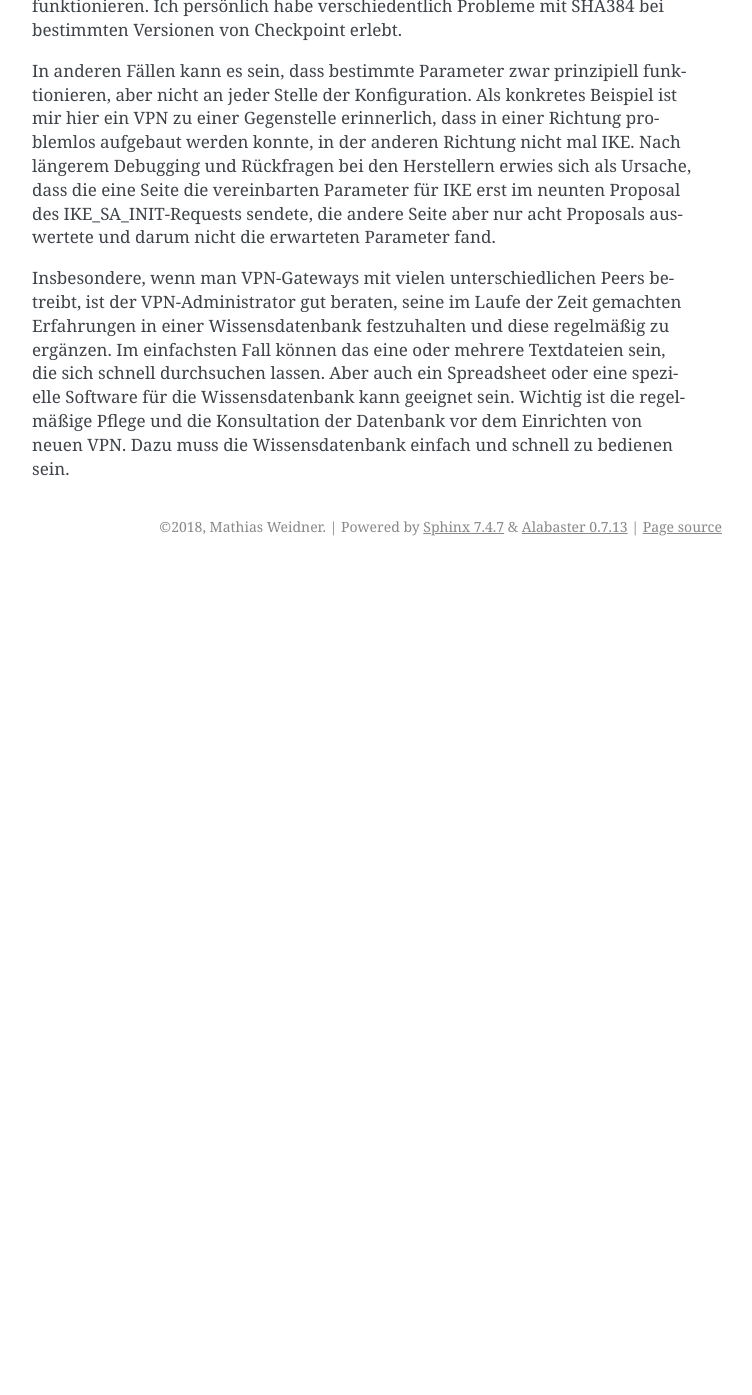
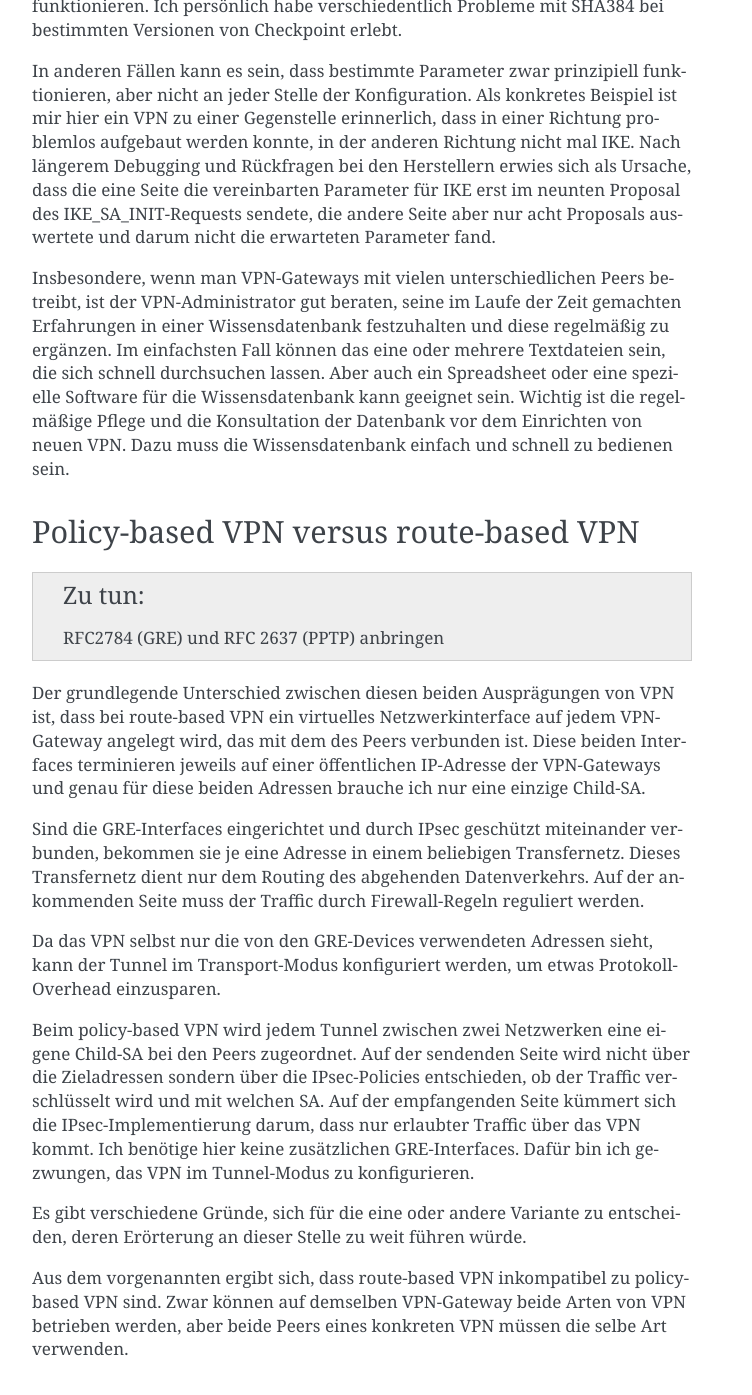
Before and after one commit to matwei-books/Fehlersuche-bei-IPsec-VPN-mit-IKEv2, a Sphinx documentation site: the page built from source/fehler/ursachen.rst, in a window 1280 px wide and 1400 px high, scrolled down 10183 px. Shown: the top 1395 px of the window, without its empty margins (388-1140 px from the left). Built offline with Sphinx 7.4.7, drawn with Linux system fonts in a browser that asks for light colours; cross-references to code outside the pages are shown as plain code; before the commit the page ends 10749 px from its top, so only the background shows below that; some of the changed text lies outside the part shown.

Commit message:
route-based versus policy-based VPN

```diff
--- a/source/fehler/ursachen.rst
+++ b/source/fehler/ursachen.rst
@@ -534,3 +534,45 @@ Wissensdatenbank kann geeignet sein.
 Wichtig ist die regelmäßige Pflege und die Konsultation der Datenbank
 vor dem Einrichten von neuen VPN.
 Dazu muss die Wissensdatenbank einfach und schnell zu bedienen sein.
+
+Policy-based VPN versus route-based VPN
+---------------------------------------
+
+.. todo:: RFC2784 (GRE) und RFC 2637 (PPTP) anbringen
+
+Der grundlegende Unterschied zwischen diesen beiden Ausprägungen von VPN
+ist, dass bei route-based VPN ein virtuelles Netzwerkinterface auf jedem
+VPN-Gateway angelegt wird, das mit dem des Peers verbunden ist.
+Diese beiden Interfaces terminieren jeweils auf einer öffentlichen
+IP-Adresse der VPN-Gateways und genau für diese beiden Adressen brauche
+ich nur eine einzige Child-SA.
+
+Sind die GRE-Interfaces eingerichtet und durch IPsec geschützt
+miteinander verbunden, bekommen sie je eine Adresse in einem beliebigen
+Transfernetz.
+Dieses Transfernetz dient nur dem Routing des abgehenden Datenverkehrs.
+Auf der ankommenden Seite muss der Traffic durch Firewall-Regeln
+reguliert werden.
+
+Da das VPN selbst nur die von den GRE-Devices verwendeten Adressen
+sieht, kann der Tunnel im Transport-Modus konfiguriert werden, um etwas
+Protokoll-Overhead einzusparen.
+
+Beim policy-based VPN wird jedem Tunnel zwischen zwei Netzwerken eine
+eigene Child-SA bei den Peers zugeordnet.
+Auf der sendenden Seite wird nicht über die Zieladressen sondern über
+die IPsec-Policies entschieden, ob der Traffic verschlüsselt wird und
+mit welchen SA.
+Auf der empfangenden Seite kümmert sich die IPsec-Implementierung darum,
+dass nur erlaubter Traffic über das VPN kommt.
+Ich benötige hier keine zusätzlichen GRE-Interfaces.
+Dafür bin ich gezwungen, das VPN im Tunnel-Modus zu konfigurieren.
+
+Es gibt verschiedene Gründe, sich für die eine oder andere Variante zu
+entscheiden, deren Erörterung an dieser Stelle zu weit führen würde.
+
+Aus dem vorgenannten ergibt sich, dass route-based VPN inkompatibel zu
+policy-based VPN sind.
+Zwar können auf demselben VPN-Gateway beide Arten von VPN betrieben
+werden, aber beide Peers eines konkreten VPN müssen die selbe Art
+verwenden.
```
